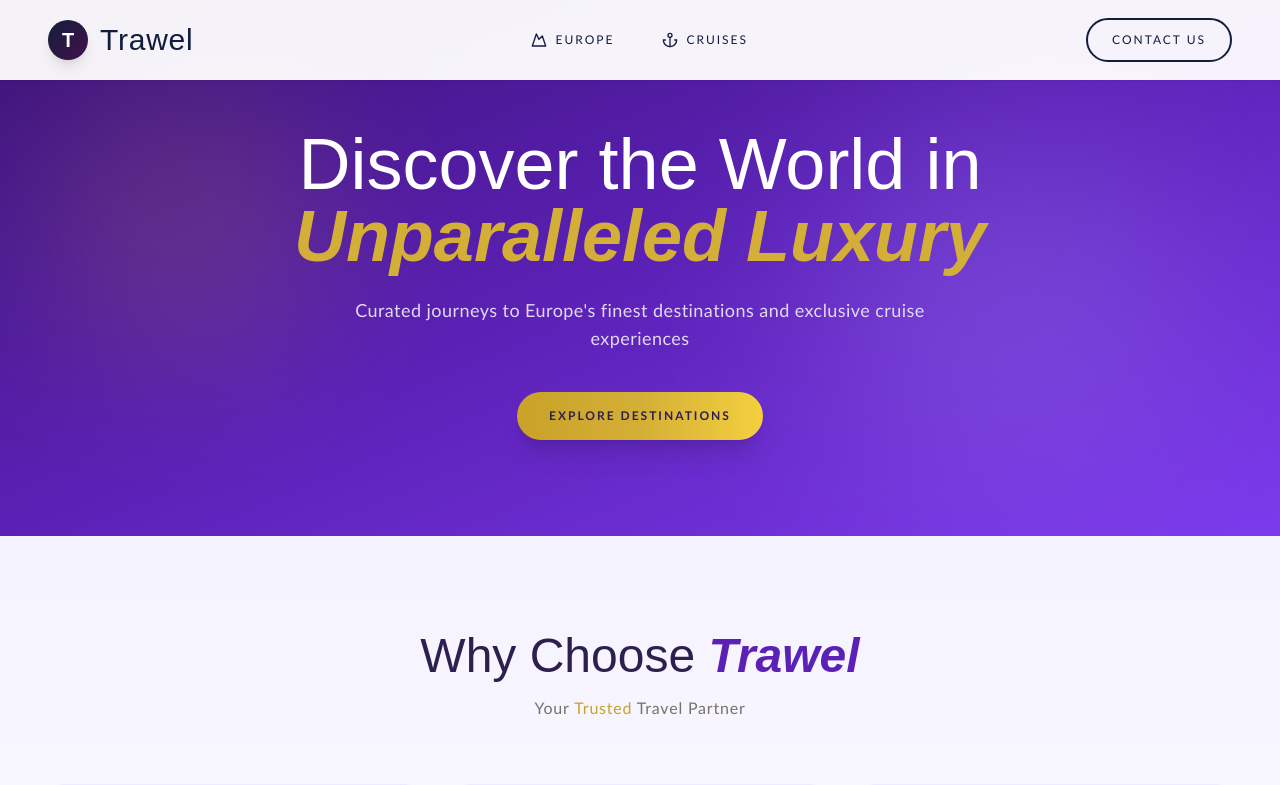
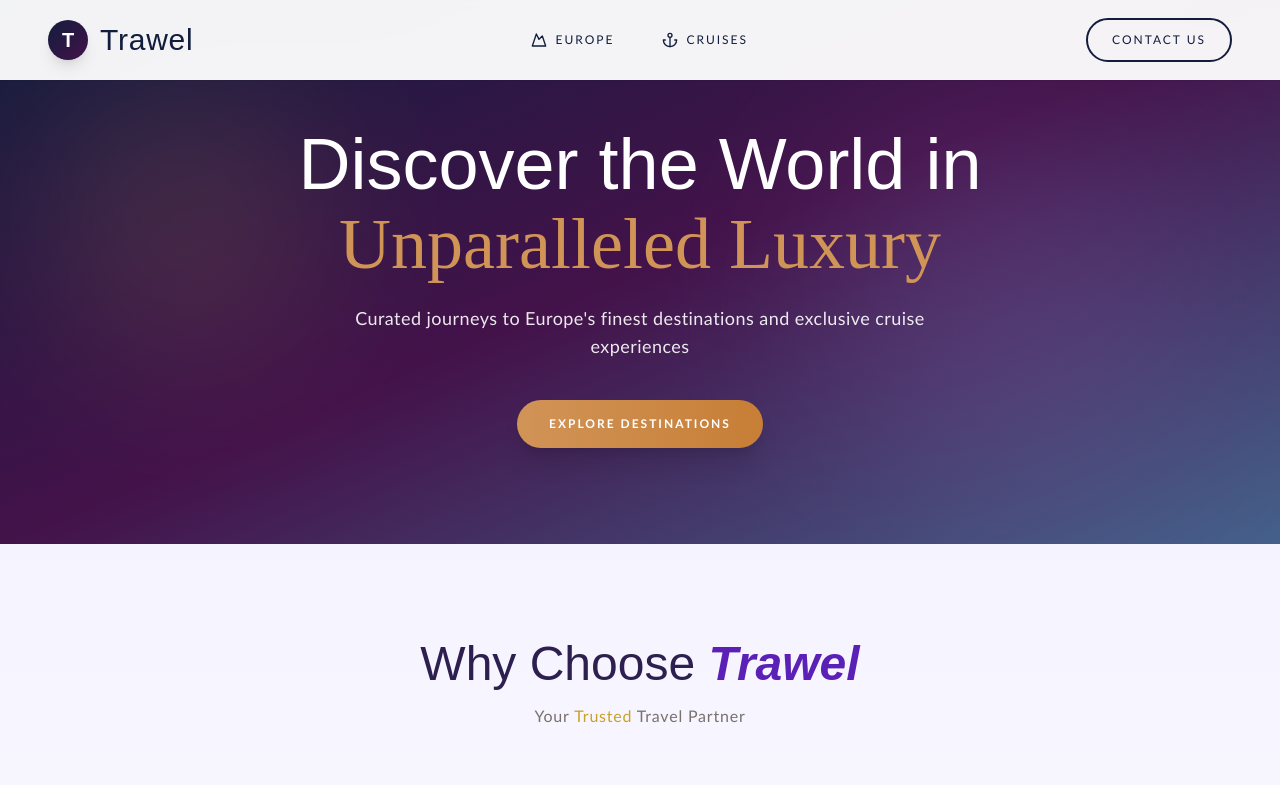
Before and after one commit to PP-2412/Trawel, a Next.js app: page / in a window 1280 px wide. Shown: the top 785 px of the page. Built offline with nearby package versions, Linux system fonts and the light colour scheme; a web font is replaced by a local one.

Commit message:
Update Hero component styles and text content

```diff
--- a/components/Hero.tsx
+++ b/components/Hero.tsx
@@ -2,24 +2,24 @@ import Link from 'next/link'
 
 export default function Hero() {
   return (
-    <section className="bg-gradient-to-br from-[#3b1175] via-[#5b21b6] to-[#7c3aed] pt-32 pb-24 relative overflow-hidden">
+    <section className="bg-gradient-to-br from-[#121d3d] via-[#43124a] to-[#44618b] pt-32 pb-24 relative overflow-hidden">
       {/* Background effects */}
-      <div className="absolute top-20 left-10 w-72 h-72 bg-[#d4af37] opacity-15 rounded-full blur-[80px]" />
-      <div className="absolute bottom-10 right-20 w-96 h-96 bg-[#a78bfa] opacity-25 rounded-full blur-[100px]" />
+      <div className="absolute top-20 left-10 w-72 h-72 bg-[#d19457] opacity-15 rounded-full blur-[80px]" />
+      <div className="absolute bottom-10 right-20 w-96 h-96 bg-[#8558a2] opacity-25 rounded-full blur-[100px]" />
 
       <div className="max-w-7xl mx-auto px-6 lg:px-12 text-center relative z-10">
-        <h1 className="font-display text-5xl md:text-7xl font-light text-white mb-6">
+        <h1 className="font-display text-5xl md:text-7xl text-white mb-6">
           Discover the World in
-          <span className="block font-semibold italic text-[#d4af37]">
+          <span className="block font-accent text-[#d19457] mt-2">
             Unparalleled Luxury
           </span>
         </h1>
-        <p className="font-sans text-lg text-[#e2d9f3] max-w-2xl mx-auto mb-10 font-light tracking-wide">
+        <p className="font-sans text-lg text-white/90 max-w-2xl mx-auto mb-10 font-normal tracking-wide">
           Curated journeys to Europe&apos;s finest destinations and exclusive cruise experiences
         </p>
         <Link
           href="#book-with-us"
-          className="inline-block bg-gradient-to-r from-[#c9a227] via-[#d4af37] to-[#f4d03f] text-[#2d1f4e] font-sans text-xs font-semibold tracking-[2px] uppercase px-8 py-4 rounded-full shadow-xl hover:shadow-2xl transition-all duration-300 hover:scale-105"
+          className="inline-block bg-gradient-to-r from-[#d19457] to-[#c77e36] text-white font-sans text-xs font-bold tracking-[2px] uppercase px-8 py-4 rounded-full shadow-xl hover:shadow-2xl transition-all duration-300 hover:scale-105"
         >
           Explore Destinations
         </Link>
```
